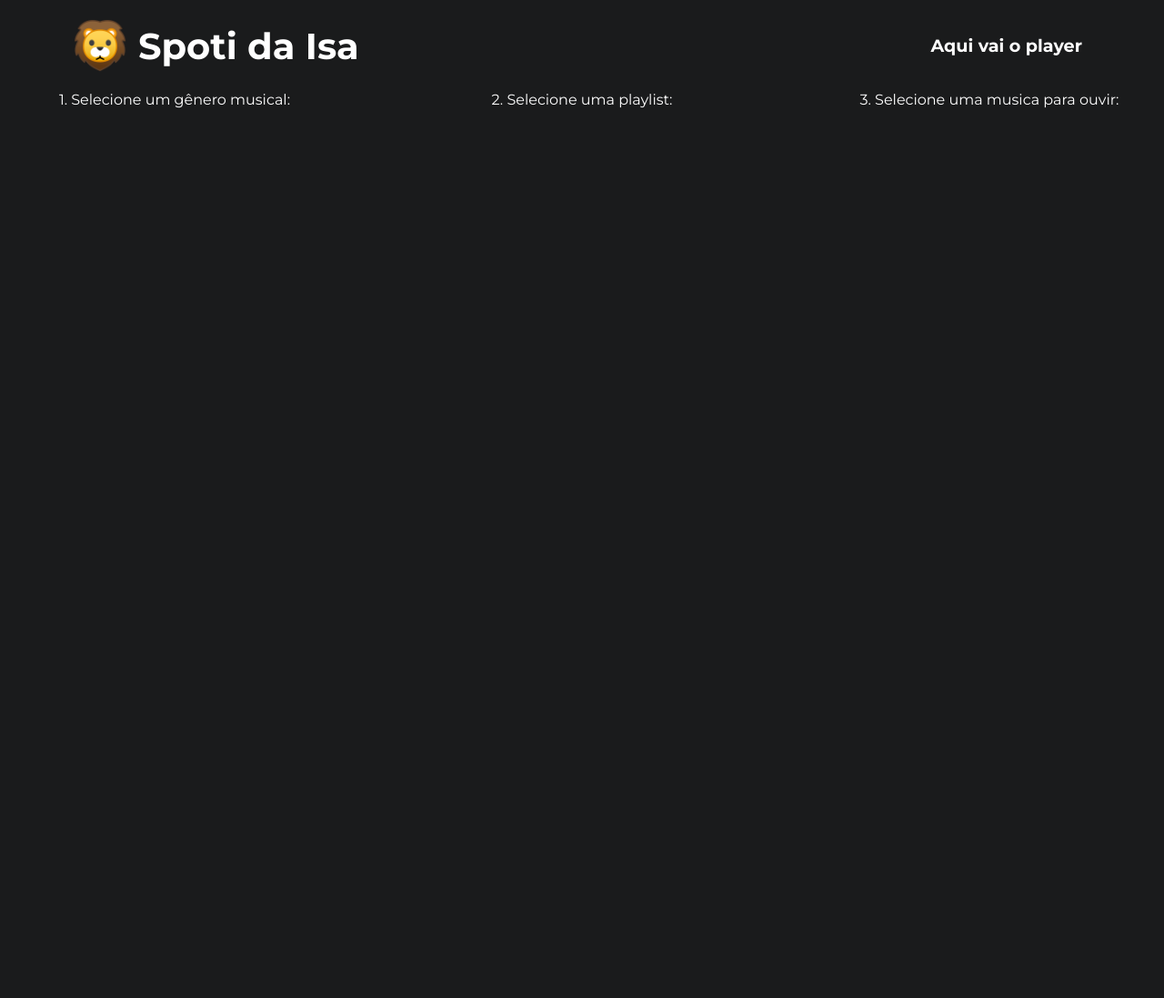
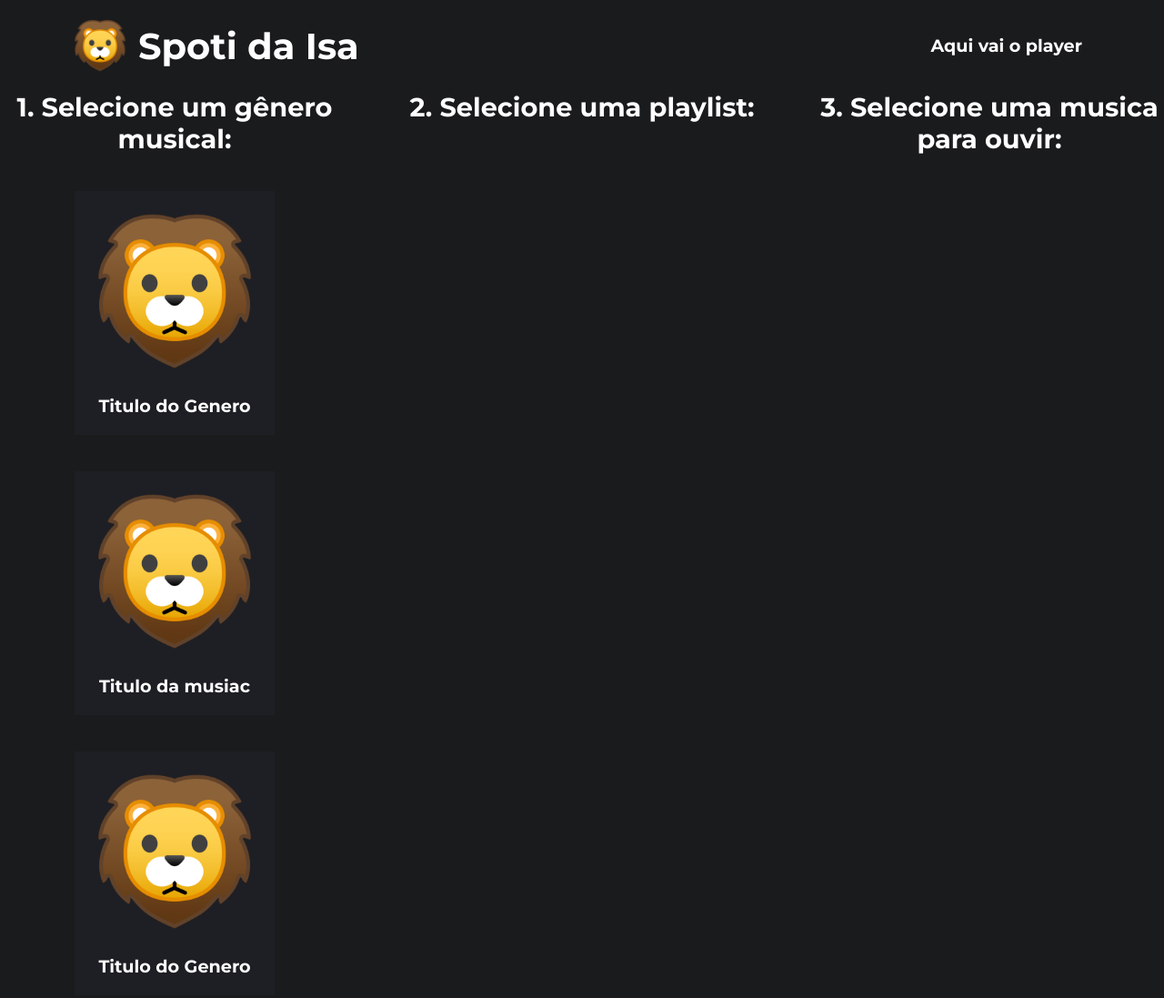
Before and after one commit to isagomachado/spotisa, a plain HTML site: page index.html in a window 1280 px wide. Shown: the top 1097 px of the page at 91% size. Before the commit the page ends 800 px from the top, so only its background shows below. Drawn offline with Linux system fonts and the light colour scheme.

Commit message:
refatorei html e estilizei a seção que agrupará os generos musicais assim como suas divs

```diff
--- a/index.html
+++ b/index.html
@@ -15,20 +15,50 @@
   </head>
   <body>
     <header>
-      <div class="header-logo">
+      <section class="header-logo">
         <img
           src="./images/lion.png"
           class="img-logo"
           alt="Minha escolha de logo para meu minha versão do spotisa"
         />
-        <p>Spoti da Isa</p>
-      </div>
-      <div class="header-player">Aqui vai o player</div>
+        <h2>Spoti da Isa</h2>
+      </section>
+      <section class="header-player">
+        <p> Aqui vai o player </p>
+      </section>
     </header>
     <main class="music-content">
-      <section class="genre, geral">1. Selecione um gênero musical:</section>
-      <section class="p-list, geral">2. Selecione uma playlist:</section>
-      <section class="traks, geral">3. Selecione uma musica para ouvir:</section>
+      <section class="genre geral">
+        <h2>1. Selecione um gênero musical:</h2>
+        <section class="genre-cards">
+          <div>
+            <img src="./images/lion.png" alt="">
+            <p>Titulo do Genero</p>
+          </div>
+          <div>
+            <img src="./images/lion.png" alt="">
+            <p>Titulo da musiac</p>
+          </div>
+          <div>
+            <img src="./images/lion.png" alt="">
+            <p>Titulo do Genero</p>
+          </div>
+          <div>
+            <img src="./images/lion.png" alt="">
+            <p>Titulo do Genero</p>
+          </div>
+        </section>
+      </section>
+      <section class="p-list geral">
+        <h2>2. Selecione uma playlist:</h2>
+        <section class="p-list-cards">
+
+        </section>
+      </section>
+      <section class="tracks geral">
+        <h2>3. Selecione uma musica para ouvir:</h2>
+        <section class="tracks-cards"></section>
+      </section>
     </main>
     <script src="script.js"></script>
   </body>
--- a/style.css
+++ b/style.css
@@ -42,12 +42,12 @@ header {
   align-items: center;
 }
 
-.header-logo p {
+.header-logo h2 {
   margin-left: 12px;
   font-size: 2.5rem;
 }
 
-.header-player {
+.header-player p {
   text-align: center;
   padding: 10px;
   font-size: 1.2rem;
@@ -61,4 +61,41 @@ main {
 .geral {
   width: 30%;
   text-align: center;
+  display: flex;
+  flex-direction: column;
 }
+
+.geral h2 {
+  margin-bottom: 20px;
+  font-size: 1.8rem;
+}
+
+/* Estilização da seção que receberá os icones de generos musicais assim como suas divs */
+
+.genre-cards {
+  display: flex;
+  flex-wrap: wrap;
+  justify-content: center;
+  align-items: center;
+}
+
+.genre-cards div {
+  background-color: var(--cinza3);
+  margin: 20px;
+  padding: 20px;
+  cursor: pointer;
+}
+
+.genre-cards div:hover {
+  background-color: var(--cinza2);
+}
+
+.genre-cards img {
+  height: 180px;
+  margin-bottom: 20px;
+}
+
+.genre-cards p {
+  font-size: 1.2rem;
+  font-weight: 700;
+}
```
